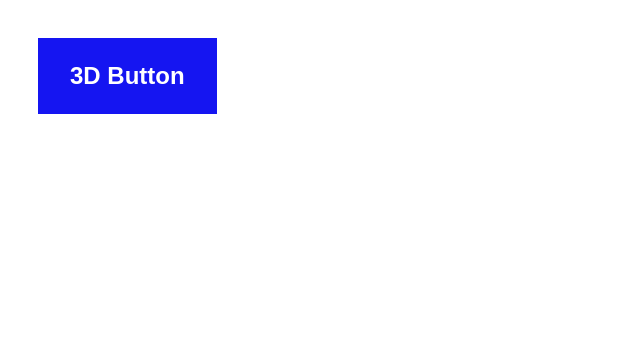
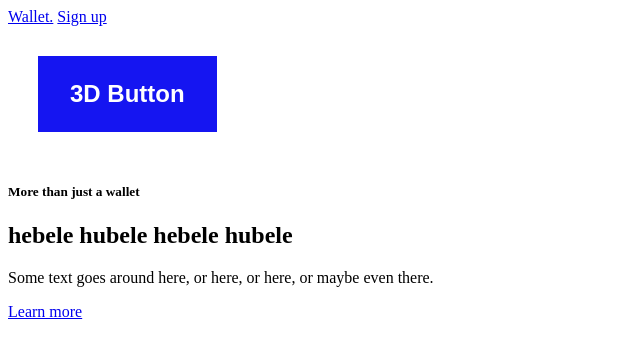
Before and after one commit to ates-kuresi/html-css, a plain HTML site: page index.html in a window 1280 px wide. Shown: the whole page, without its empty margins (0-640 px from the left). Drawn offline with Linux system fonts and the light colour scheme.

Commit message:
Update index.html

```diff
--- a/index.html
+++ b/index.html
@@ -8,7 +8,21 @@
 </head>
 <body>
     <link rel="stylesheet" href="style.css">
-    <button class="btn-1">3D Button</button>
+    <div class="blurred-wrapper">
+        <header class="main-header container">
+            <a href="index.html" class="logo">Wallet.</a>
+            <a href="#" class="btn-sign-up">Sign up</a>
+        </header>
+        <section class="hero container">
+            <div class="content-wrapper">
+                <button class="btn-1">3D Button</button>
+                <h5 class="tagline">More than just a wallet</h5>
+                <h1 class="title">hebele hubele hebele hubele</h1>
+                <p class="message">Some text goes around here, or here, or here, or maybe even there.</p>
+                <a href="#" class="btn cta">Learn more</a>
+            </div>
+        </section>
+    </div>
 
 </body>
 </html>
```
